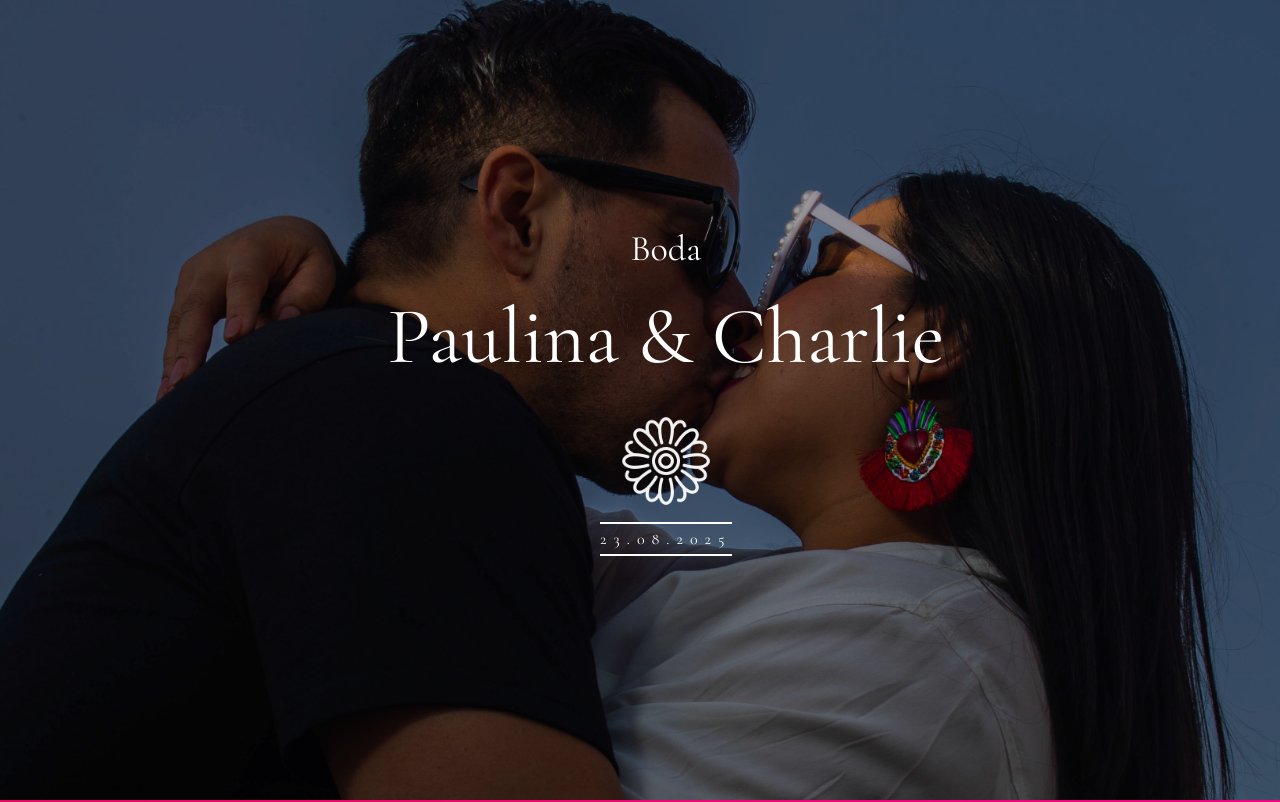
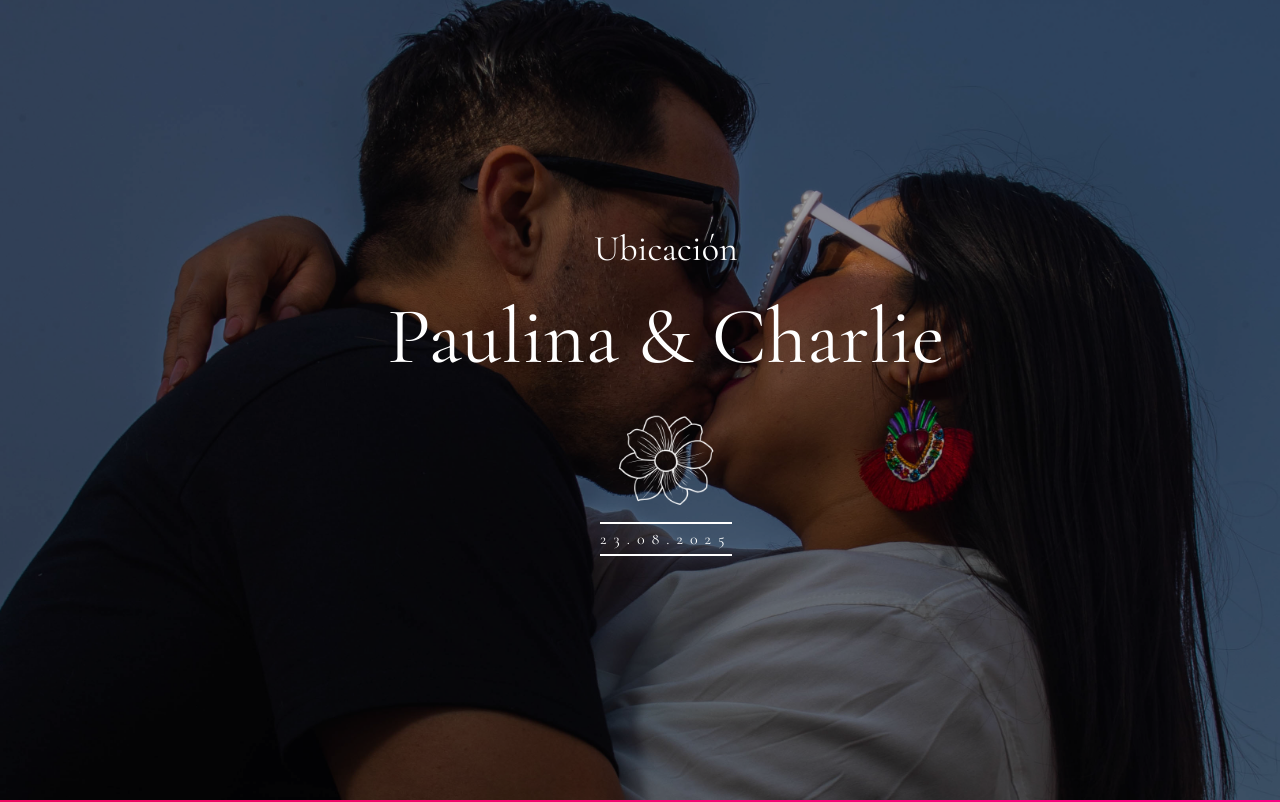
Before and after one commit to beebopcowboy/PaulinayCharlie.github.io, a website: page index.html in a window 1280 px wide. Shown: the top 802 px of the page. Drawn offline with nearby package versions, Linux system fonts and the light colour scheme; some packages are replaced by stand-ins of ours; files that its build step writes are made by us from their sources; no server answers.

Commit message:
Update index.html

```diff
--- a/index.html
+++ b/index.html
@@ -81,9 +81,9 @@
         <div class="container text-center">
           <div class="col-md-10 col-md-offset-1">
             <div class="animate-box">
-              <h1>Boda</h1>
+              <h1>Ubicación</h1>
               <h2>Paulina &amp; Charlie</h2>
-              <img id="adorno" src="images/marigold2.png" alt="Adorno floral mexicano">
+              <img id="adorno" src="images/daisy.png" alt="Adorno floral mexicano">
               <p><span>23.08.2025</span></p>
             </div>
           </div>
```
